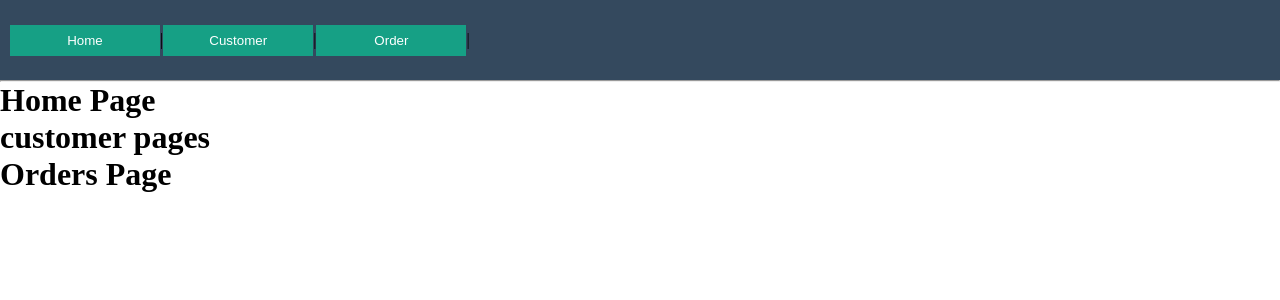
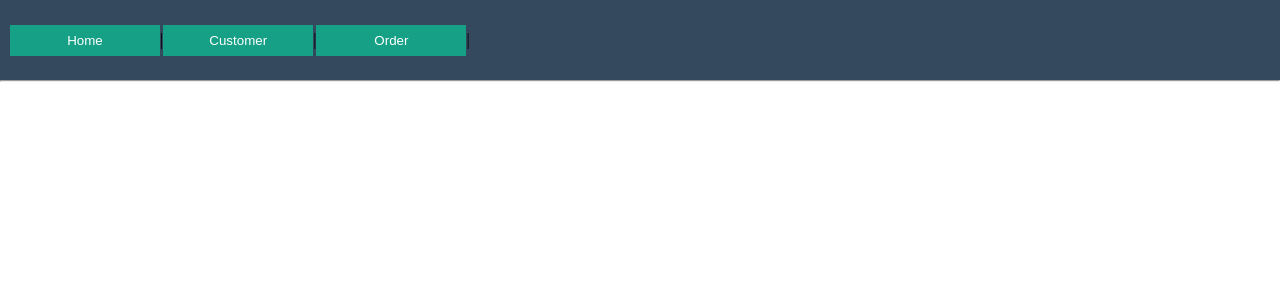
Before and after one commit to Vishnuka084/Angular_module, an Angular app: page / in a window 1280 px wide. Shown: the top 300 px of the page. Built offline with nearby package versions, Linux system fonts and the light colour scheme.

Commit message:
updated content

```diff
--- a/src/app/app.component.html
+++ b/src/app/app.component.html
@@ -493,7 +493,3 @@
 
 </header>
 <hr>
-
-<app-home></app-home>
-<app-customer></app-customer>
-<app-orders></app-orders>
```
